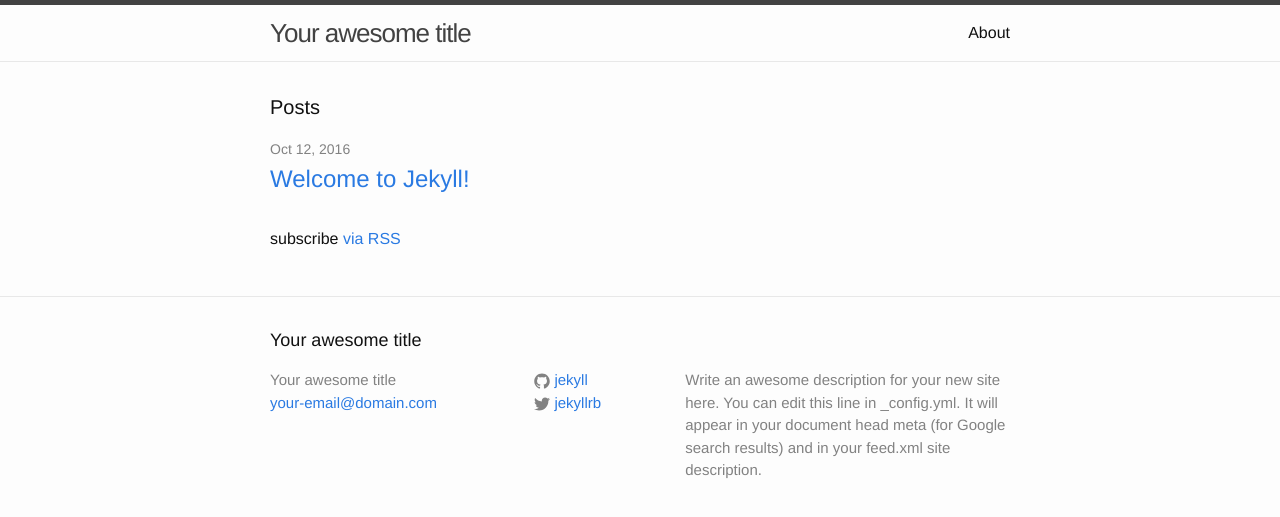
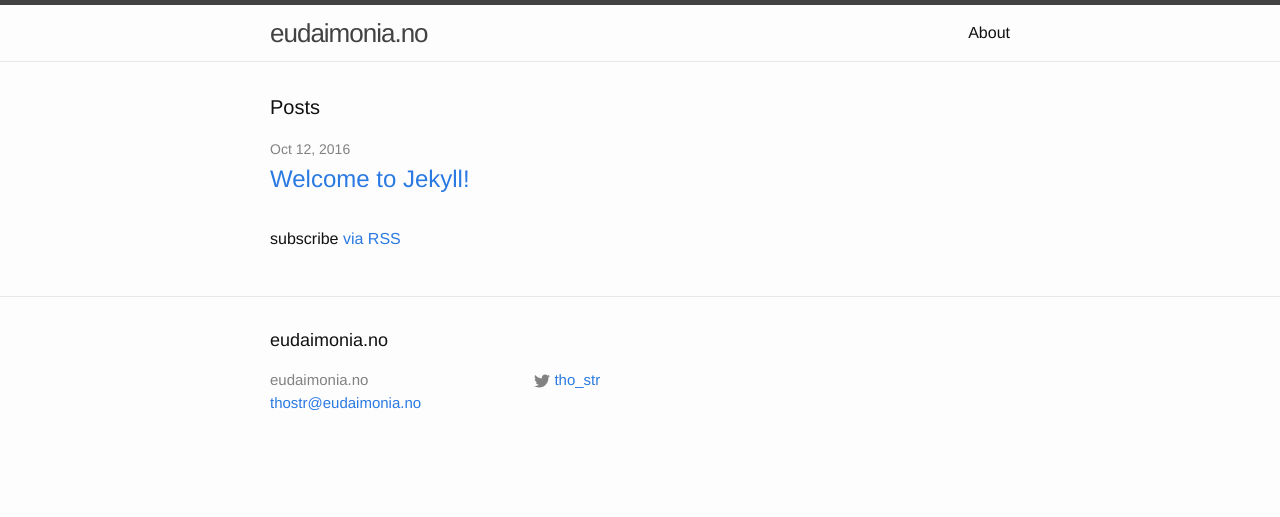
Before and after one commit to thostr/eudaimonia.no, a Jekyll site: the page built from index.html, in a window 1280 px wide. Shown: the top 517 px of the page. Built offline with Jekyll 4.4.1, drawn with Linux system fonts in a browser that asks for light colours.

Commit message:
rename site

```diff
--- a/_config.yml
+++ b/_config.yml
@@ -6,16 +6,12 @@
 # 'jekyll serve'. If you change this file, please restart the server process.
 
 # Site settings
-title: Your awesome title
-email: your-email@domain.com
+title: eudaimonia.no
+email: thostr@eudaimonia.no
 description: > # this means to ignore newlines until "baseurl:"
-  Write an awesome description for your new site here. You can edit this
-  line in _config.yml. It will appear in your document head meta (for
-  Google search results) and in your feed.xml site description.
 baseurl: "" # the subpath of your site, e.g. /blog
 url: "http://yourdomain.com" # the base hostname & protocol for your site
-twitter_username: jekyllrb
-github_username:  jekyll
+twitter_username: tho_str
 
 # Build settings
 markdown: kramdown
```
